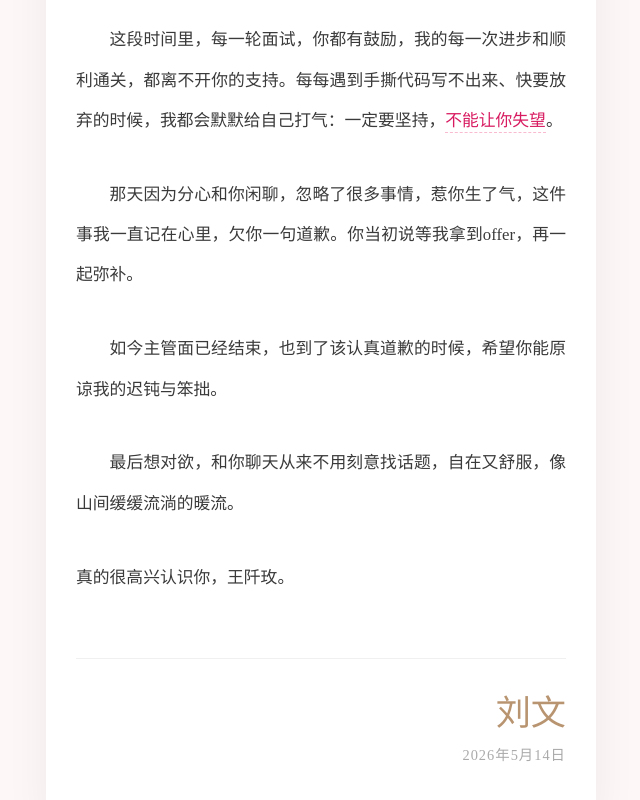
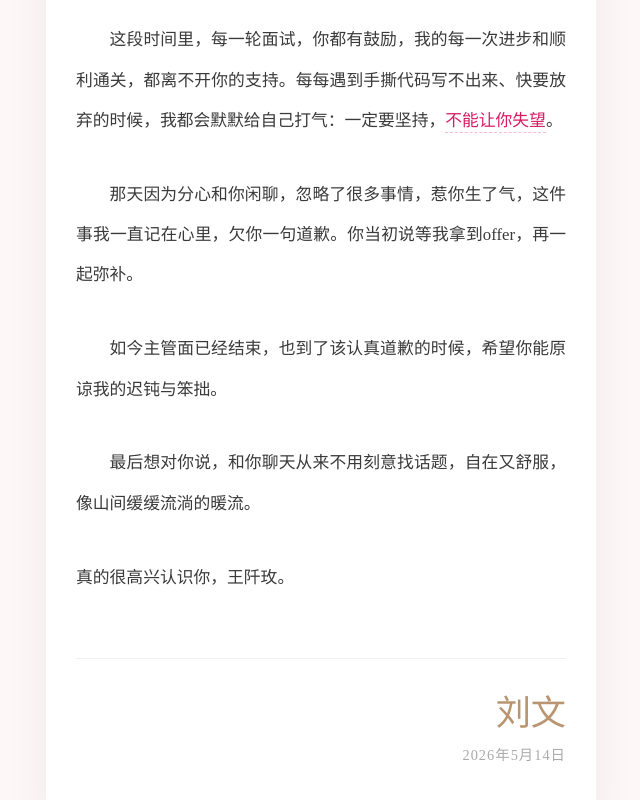
Before and after one commit to lw1725908379/index, a plain HTML site: page index.html.html in a window 1280 px wide. Shown: the part 2142-2942 px from the top of the page, without its empty margins (319-959 px from the left). Drawn offline with Linux system fonts and the light colour scheme; a web font is replaced by a local one.

Commit message:
Update index.html.html

```diff
--- a/index.html.html
+++ b/index.html.html
@@ -175,7 +175,7 @@
 
             <p>如今主管面已经结束，也到了该认真道歉的时候，希望你能原谅我的迟钝与笨拙。</p>
 
-            <p>最后想对欲，和你聊天从来不用刻意找话题，自在又舒服，像山间缓缓流淌的暖流。</p>
+            <p>最后想对你说，和你聊天从来不用刻意找话题，自在又舒服，像山间缓缓流淌的暖流。</p>
             <p class="no-indent">真的很高兴认识你，王阡玫。</p>
         </div>
 
```
